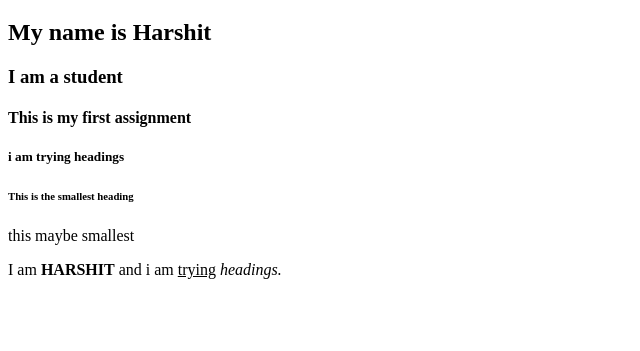
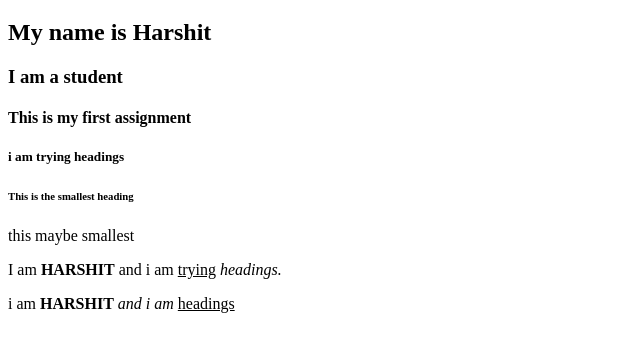
Before and after one commit to becominharshit/fullstacks, a plain HTML site: page index.html in a window 1280 px wide. Shown: the part 61-412 px from the top of the page, without its empty margins (0-640 px from the left). Drawn offline with Linux system fonts and the light colour scheme.

Commit message:
i tried strong

```diff
--- a/index.html
+++ b/index.html
@@ -18,5 +18,6 @@
     <h6>This is the smallest heading</h6>
     <h7>this maybe smallest</h7>
     <p>I am <b>HARSHIT</b> and i am <u>trying</u> <i>headings.</i></p>
+    <p> i am <strong> HARSHIT</strong> <em>and i am </em> <ins>headings</ins></p>
 </body>
 </html>
```
